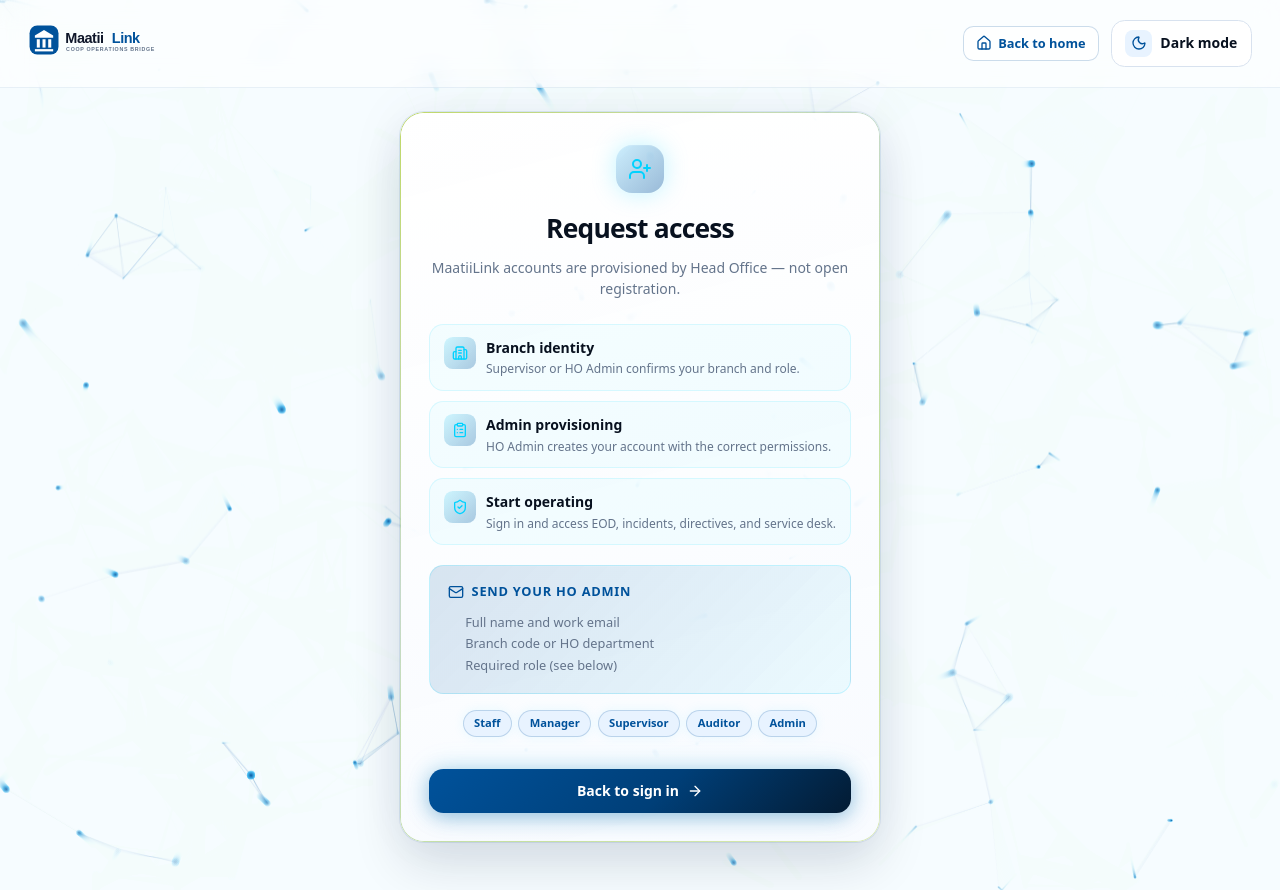
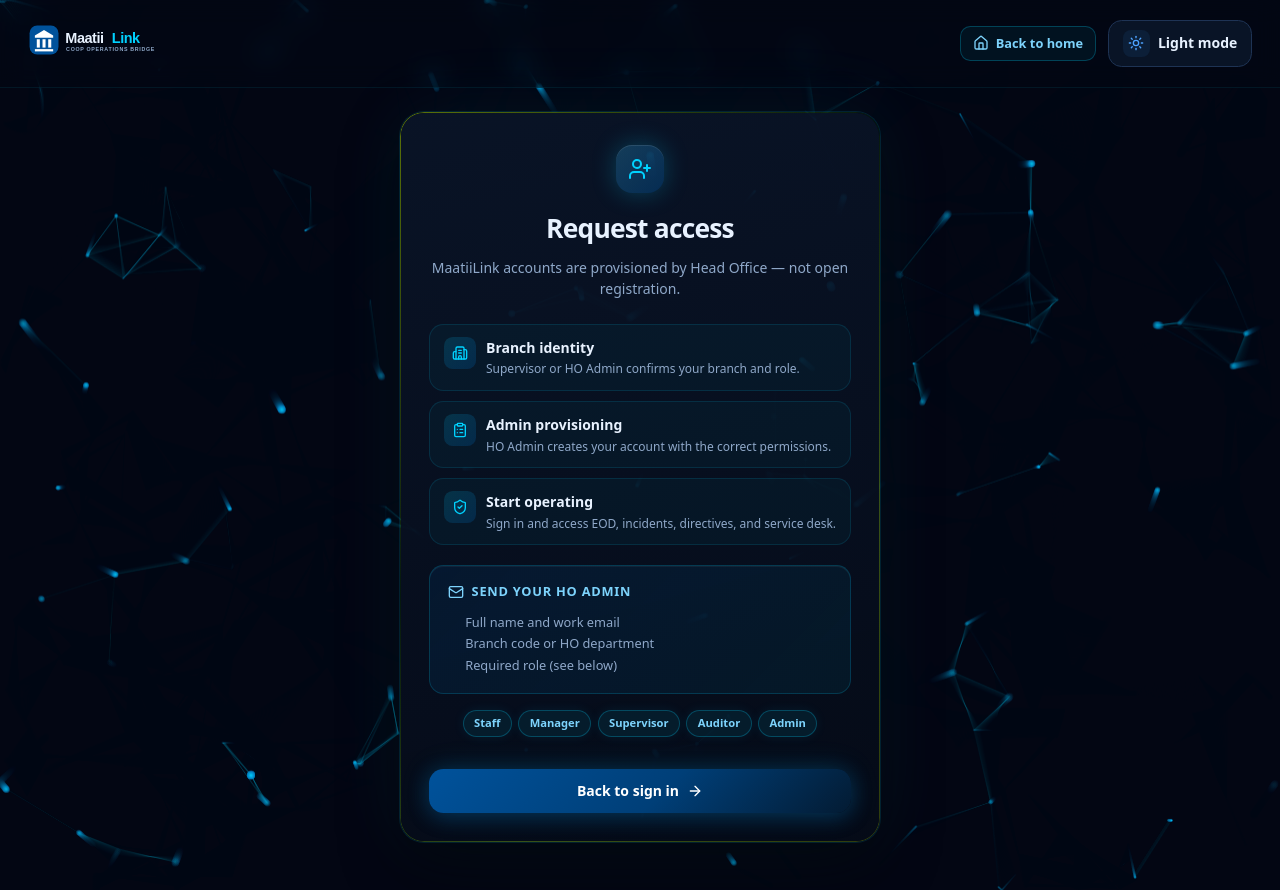
Before and after one commit to HiwotBelay/MaatiiLink, a Next.js app: page /signup in a window 1280 px wide. Built offline with nearby package versions, Linux system fonts and the light colour scheme.

Commit message:
Set dark mode as the default theme on first page load.

```diff
--- a/src/app/layout.tsx
+++ b/src/app/layout.tsx
@@ -15,12 +15,12 @@
     var s = localStorage.getItem(k);
     var t = s === "light" || s === "dark"
       ? s
-      : (window.matchMedia("(prefers-color-scheme: dark)").matches ? "dark" : "light");
+      : "dark";
     document.documentElement.setAttribute("data-theme", t);
     document.documentElement.style.colorScheme = t;
   } catch (e) {
-    document.documentElement.setAttribute("data-theme", "light");
-    document.documentElement.style.colorScheme = "light";
+    document.documentElement.setAttribute("data-theme", "dark");
+    document.documentElement.style.colorScheme = "dark";
   }
 })();
 `;
@@ -31,7 +31,7 @@
   children: React.ReactNode;
 }>) {
   return (
-    <html lang="en" data-theme="light" suppressHydrationWarning>
+    <html lang="en" data-theme="dark" suppressHydrationWarning>
       <head>
         <script dangerouslySetInnerHTML={{ __html: themeScript }} />
       </head>
--- a/src/components/theme/ThemeProvider.tsx
+++ b/src/components/theme/ThemeProvider.tsx
@@ -21,7 +21,7 @@
 const STORAGE_KEY = "maatiilink-theme";
 
 function readThemeFromDom(): Theme {
-  if (typeof document === "undefined") return "light";
+  if (typeof document === "undefined") return "dark";
   return document.documentElement.getAttribute("data-theme") === "dark"
     ? "dark"
     : "light";
@@ -55,7 +55,7 @@
   const theme = useSyncExternalStore<Theme>(
     subscribeToTheme,
     readThemeFromDom,
-    (): Theme => "light",
+    (): Theme => "dark",
   );
 
   const setTheme = useCallback((next: Theme) => {
```
